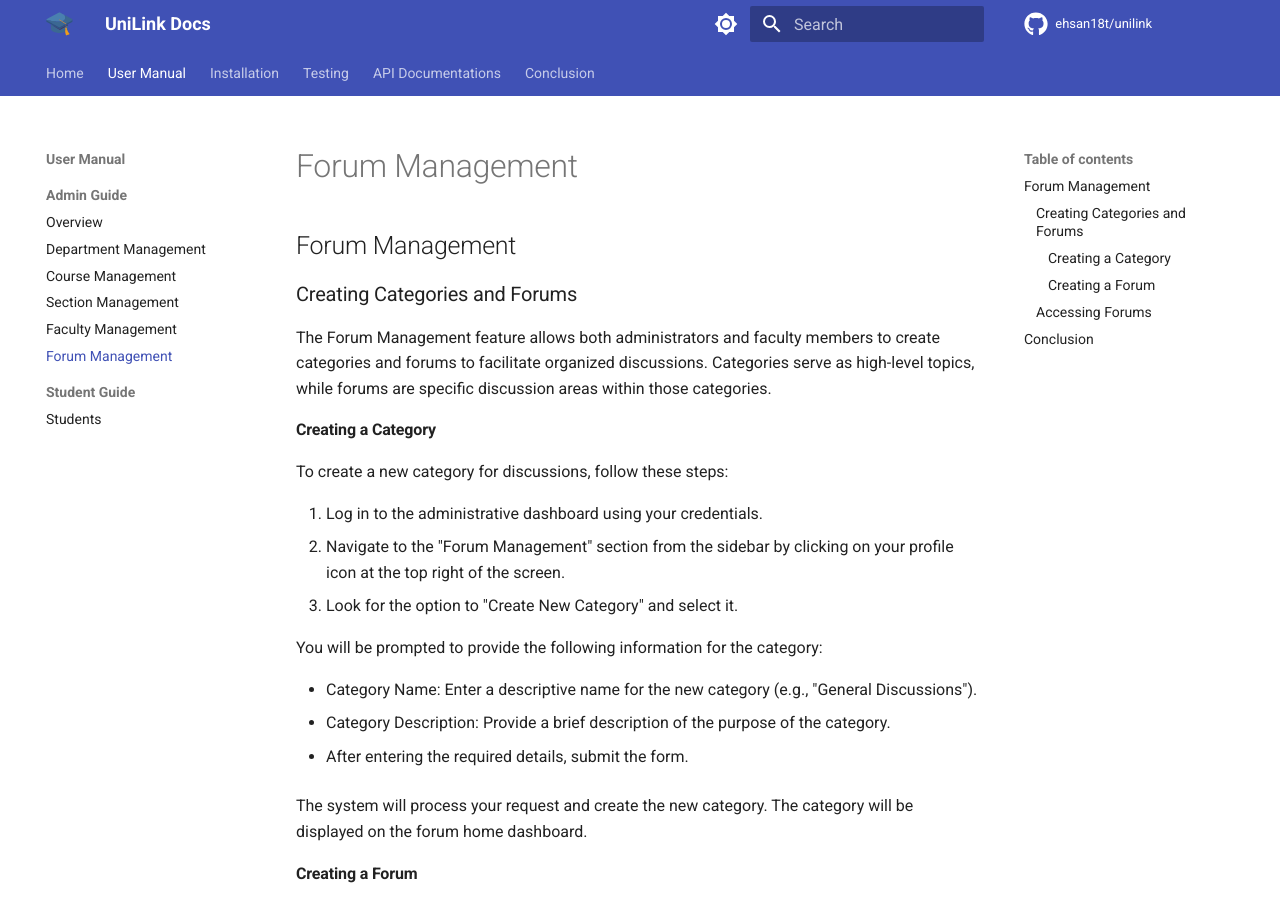
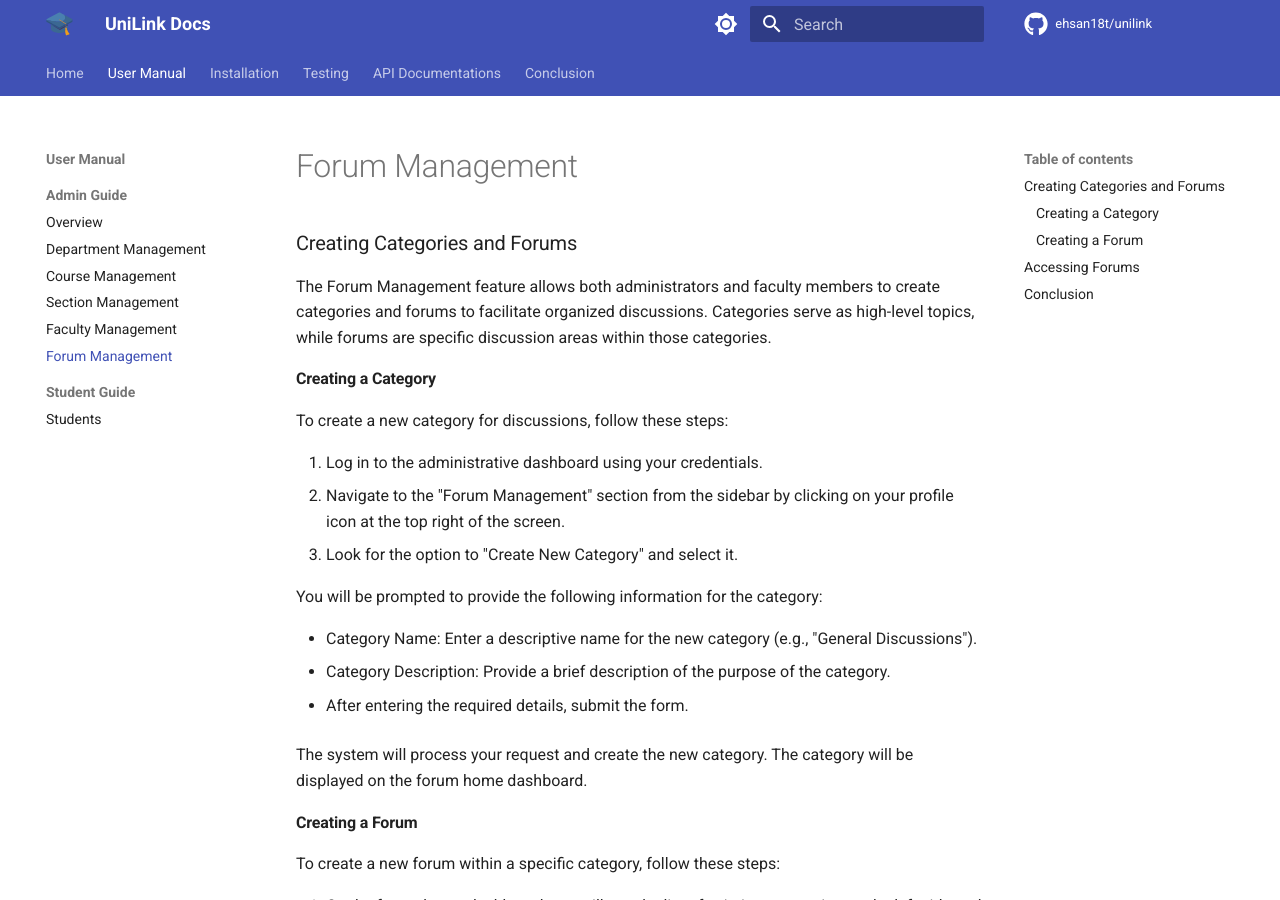
Before and after one commit to ehsan18t/unilink-docs, an MkDocs documentation site: the page built from docs/user-manual/admin/forum.md, in a window 1280 px wide and 900 px high. Built offline with MkDocs 1.6.1 and Material for MkDocs 9.7.7, drawn with Linux system fonts in a browser that asks for light colours; comment, search, counter and statistics services are not loaded.

Commit message:
Update forum.md

```diff
--- a/docs/user-manual/admin/forum.md
+++ b/docs/user-manual/admin/forum.md
@@ -1,5 +1,3 @@
-## Forum Management
-
 ### Creating Categories and Forums
 
 The Forum Management feature allows both administrators and faculty members to create categories and forums to facilitate organized discussions. Categories serve as high-level topics, while forums are specific discussion areas within those categories.
```
